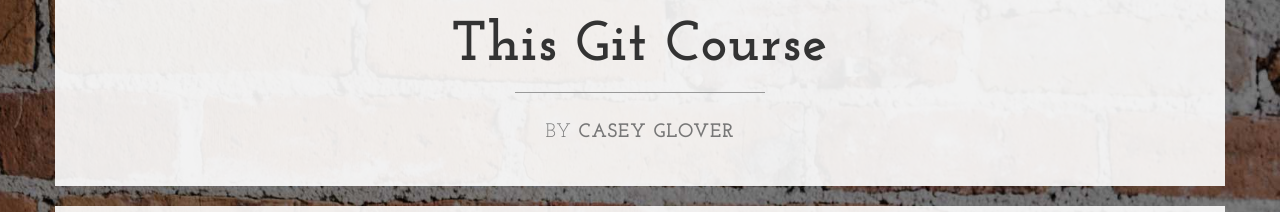
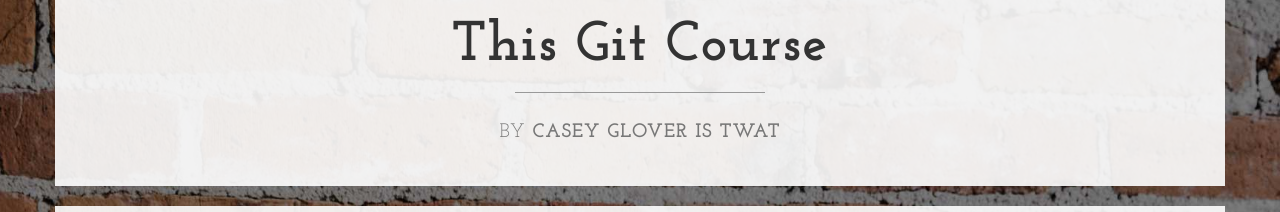
Before and after one commit to glovercase/learnablegitcourse, a plain HTML site: page index.html in a window 1280 px wide. Shown: the part 873-1085 px from the top of the page. Drawn offline with nearby package versions, Linux system fonts and the light colour scheme.

Commit message:
edit title

```diff
--- a/index.html
+++ b/index.html
@@ -112,7 +112,7 @@
                     <hr class="tagline-divider">
                     <h2>
                         <small>By
-                            <strong>CASEY GLOVER</strong>
+                            <strong>CASEY GLOVER is twat</strong>
                         </small>
                     </h2>
                 </div>
```
